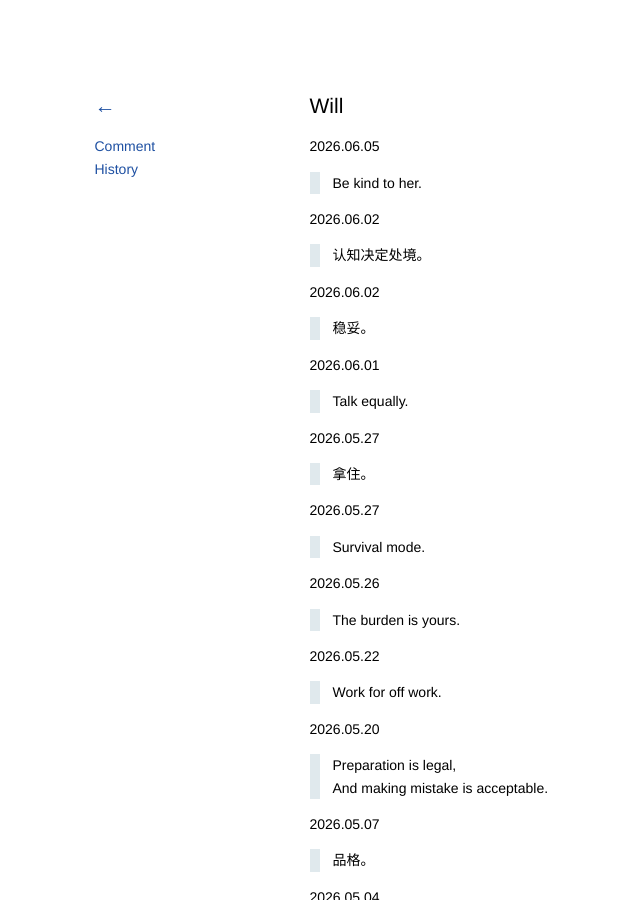
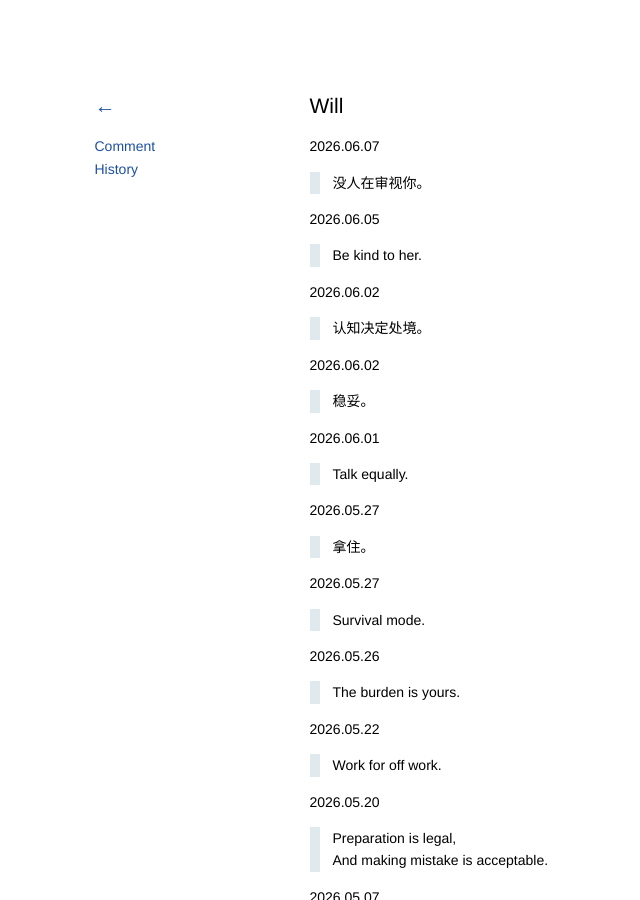
Before and after one commit to kidlj/awei, a Jekyll site: the page built from _wiki/will.md, in a window 1280 px wide and 900 px high. Shown: the whole window, without its empty margins (38-678 px from the left). Built offline with Jekyll 4.4.1, drawn with Linux system fonts in a browser that asks for light colours.

Commit message:
update will

```diff
--- a/_wiki/will.md
+++ b/_wiki/will.md
@@ -1,6 +1,10 @@
 ---
 title: Will
 ---
+
+2026.06.07
+
+> 没人在审视你。
 
 2026.06.05
 
```
